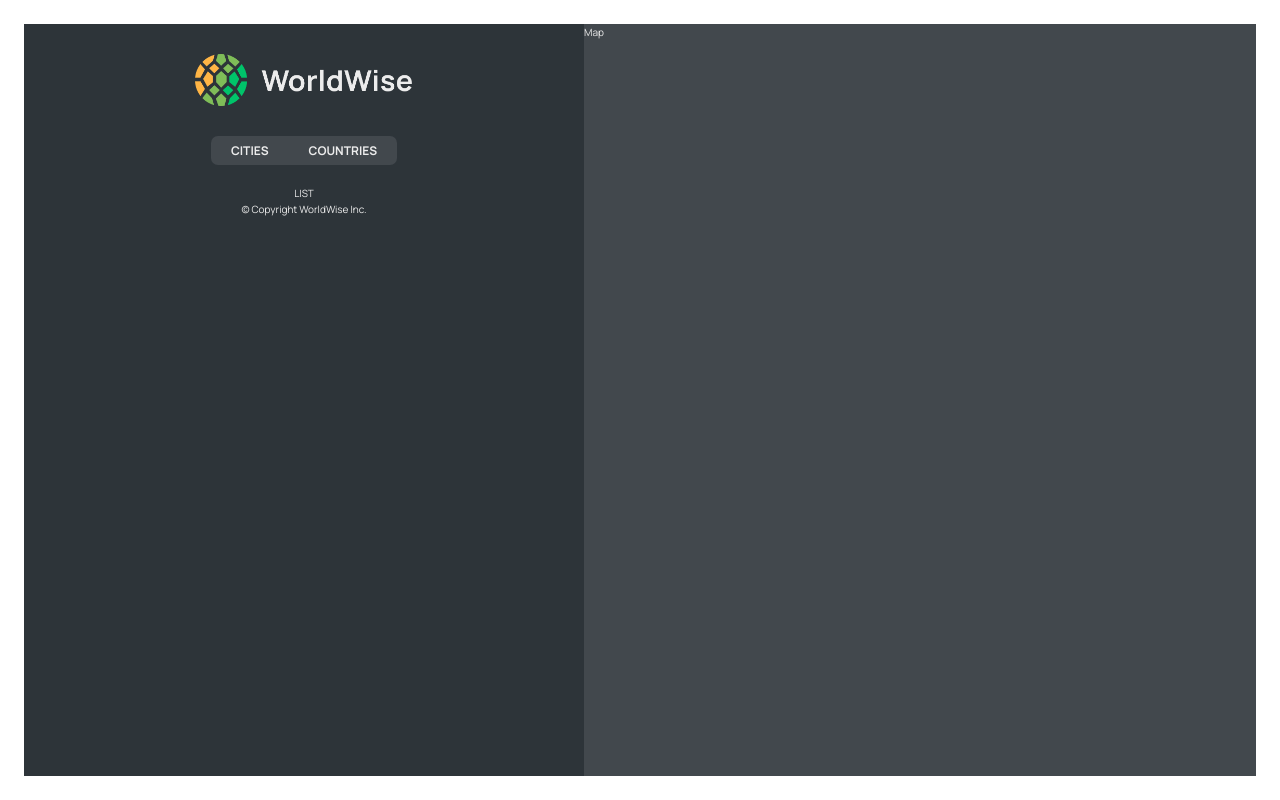
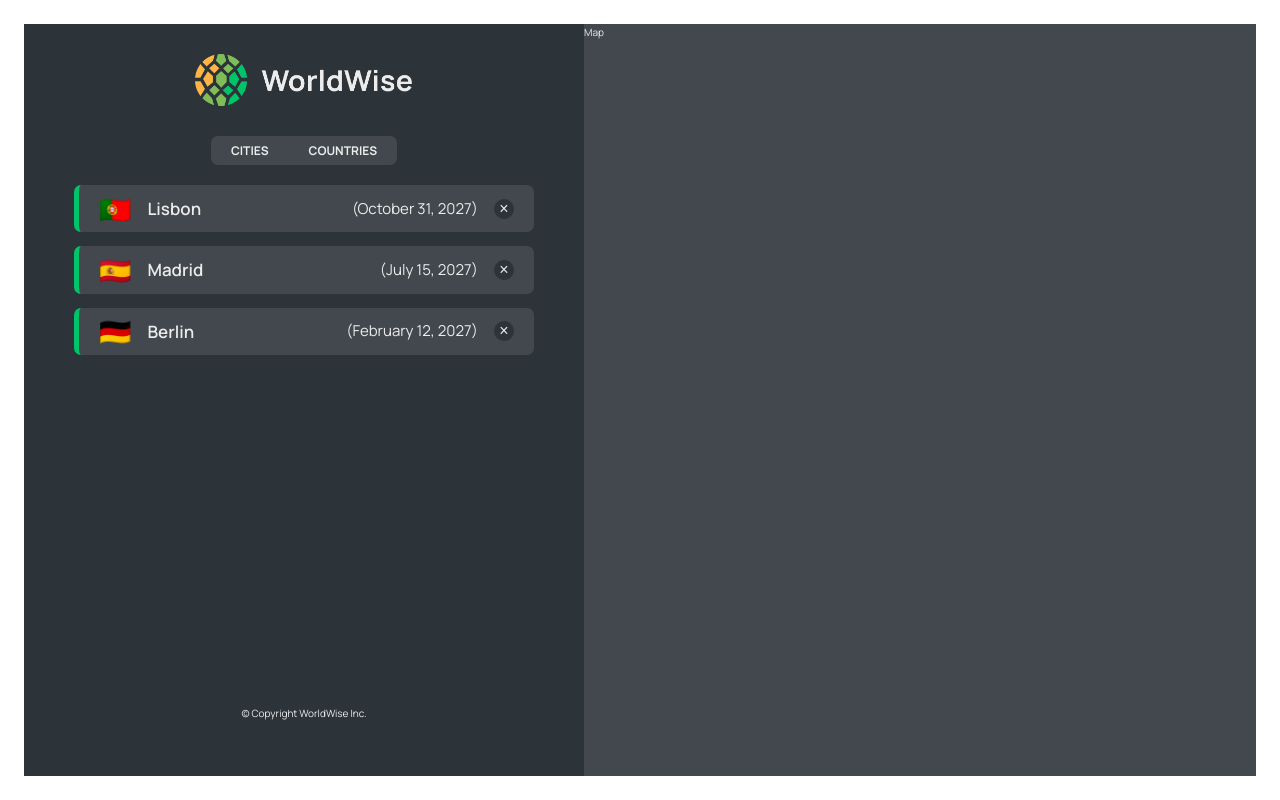
Before and after one commit to Ndesimoni/Vacation-App, a React (Vite) app: page /app in a window 1280 px wide. Built offline with nearby package versions, Linux system fonts and the light colour scheme; data requests are answered from the project's data file.

Commit message:
loaded data from our local api and render to screen, plus ading loading state and no data found

```diff
--- a/package.json
+++ b/package.json
@@ -8,10 +8,11 @@
     "build": "vite build",
     "lint": "eslint . --ext js,jsx --report-unused-disable-directives --max-warnings 0",
     "preview": "vite preview",
-    "server": "json-server  data/cities.json -p 9000 "
+    "server": "json-server  data/cities.json -p 9000 --delay 500"
   },
   "dependencies": {
     "json-server": "^1.0.0-alpha.23",
+    "prop-types": "^15.8.1",
     "react": "^18.2.0",
     "react-dom": "^18.2.0",
     "react-router-dom": "^6.21.3"
--- a/src/App.jsx
+++ b/src/App.jsx
@@ -10,7 +10,7 @@ import { useEffect, useState } from "react";
 
 const BASE_URL = "http://localhost:9000";
 const App = () => {
-  const [cities, SetCities] = useState({});
+  const [cities, SetCities] = useState([]);
   const [isLoading, setLoading] = useState(false);
 
   useEffect(() => {
--- /dev/null
+++ b/src/components/CityItem.jsx
@@ -0,0 +1,29 @@
+import styles from "./CityItem.module.css";
+import PropTypes from "prop-types";
+
+const formatDate = (date) =>
+  new Intl.DateTimeFormat("en", {
+    day: "numeric",
+    month: "long",
+    year: "numeric",
+  }).format(new Date(date));
+
+const CityItem = ({ city }) => {
+  // console.log(city);
+  const { cityName, emoji, date } = city;
+  return (
+    <li className={styles.cityItem}>
+      {" "}
+      <span className={styles.emoji}> {emoji}</span>
+      <h3 className={styles.name}>{cityName} </h3>
+      <time className={styles.date}>({formatDate(date)})</time>
+      <button className={styles.deleteBtn}> &times;</button>
+    </li>
+  );
+};
+
+CityItem.propTypes = {
+  city: PropTypes.object.isRequired,
+};
+
+export default CityItem;
--- a/src/components/CityList.jsx
+++ b/src/components/CityList.jsx
@@ -1,7 +1,38 @@
 import styles from "./CityList.module.css";
+import CityItem from "./CityItem";
+import Spinner from "./Spinner";
 
-const CityList = () => {
-  return <ul className={styles.ityList}>LIST</ul>;
+import PropTypes from "prop-types";
+import Message from "./Message";
+
+const CityList = ({ cities, isLoading }) => {
+  if (isLoading) return <Spinner />;
+  if (!cities.length)
+    return <Message message="add your first city by clicking on the map" />;
+  return (
+    <ul className={styles.cityList}>
+      {" "}
+      {cities.map((city) => (
+        <CityItem city={city} key={city.id} />
+      ))}
+    </ul>
+  );
 };
 
+CityList.propTypes = {
+  cities: PropTypes.array.isRequired,
+  isLoading: PropTypes.bool.isRequired,
+};
+
+// CityList.propTypes = {
+//   cities: PropTypes.arrayOf(
+//     PropTypes.shape({
+//       id: PropTypes.number.isRequired,
+//       ityName: PropTypes.string.isRequired,
+//       country: PropTypes.string.isRequired,
+//     })
+//   ).isRequired,
+//   isLoading: PropTypes.bool.isRequired,
+// };
+
 export default CityList;
--- a/src/components/Footer.jsx
+++ b/src/components/Footer.jsx
@@ -2,11 +2,11 @@ import styles from "./Footer.module.css";
 
 const Footer = () => {
   return (
-    <div className={styles.footer}>
-      <p className={styles.copyright}>
+    <footer className={styles.footer}>
+      <div className={styles.copyright}>
         &copy; Copyright {new Date().getFullYear}WorldWise Inc.
-      </p>
-    </div>
+      </div>
+    </footer>
   );
 };
 
--- a/src/components/Message.jsx
+++ b/src/components/Message.jsx
@@ -1,4 +1,5 @@
 import styles from "./Message.module.css";
+import PropTypes from "prop-types";
 
 function Message({ message }) {
   return (
@@ -8,4 +9,7 @@ function Message({ message }) {
   );
 }
 
+Message.propTypes = {
+  message: PropTypes.string.isRequired,
+};
 export default Message;
```
Also changed, not shown: 1 other file (tests, documents, lock files or other folders).
